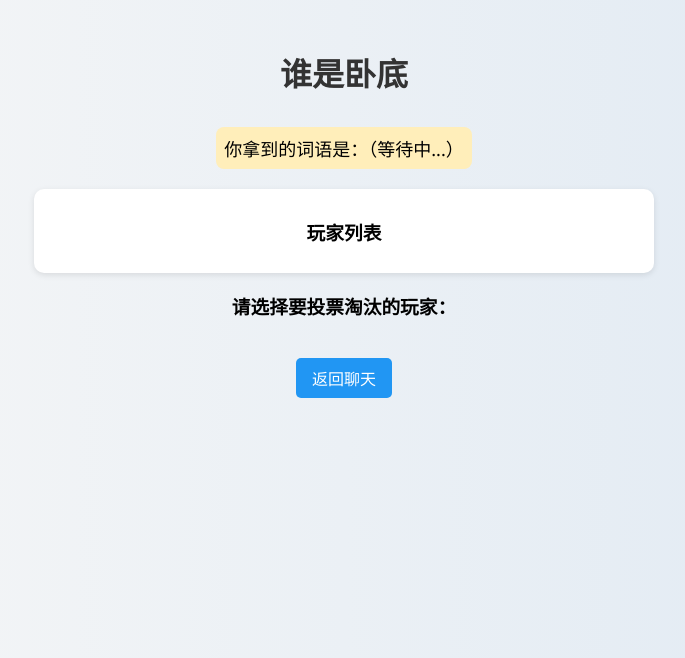
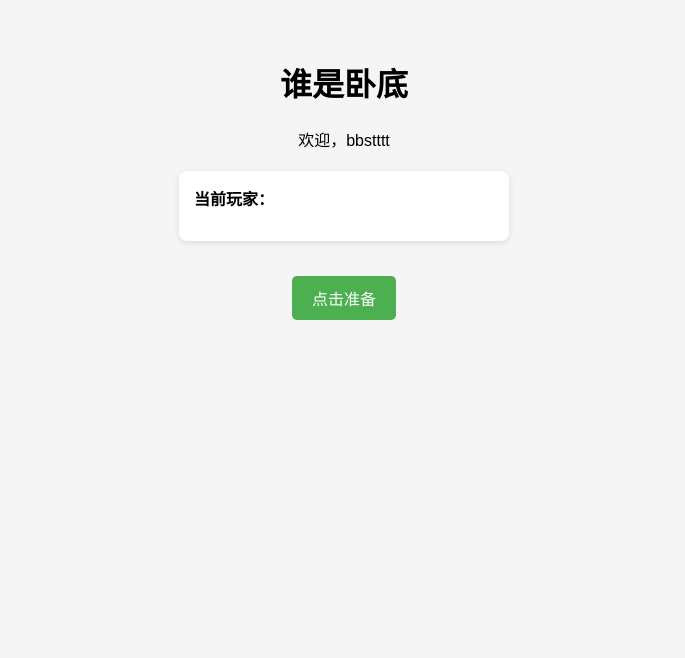
Before and after one commit to DBL-wdfamz/flask-chat-app, a Flask app: page /undercover in a window 1280 px wide. Shown: the top 658 px of the page, without its empty margins (296-981 px from the left). Run offline with Flask 3, Linux system fonts and the light colour scheme; a user stored in the database is signed in; some libraries are stand-ins or nearby versions.

Commit message:
Update undercover.html

```diff
--- a/templates/undercover.html
+++ b/templates/undercover.html
@@ -6,127 +6,130 @@
   <script src="https://cdn.socket.io/4.7.2/socket.io.min.js"></script>
   <style>
     body {
-      font-family: 'Segoe UI', sans-serif;
-      background: linear-gradient(to right, #f7f7f7, #dfe9f3);
-      padding: 20px;
+      font-family: sans-serif;
+      background-color: #f5f5f5;
       text-align: center;
+      padding: 30px;
     }
-    h1 { color: #333; }
-    .player-list {
-      margin: 10px auto;
-      padding: 10px;
-      max-width: 600px;
-      background: #fff;
-      border-radius: 10px;
+
+    #player-list {
+      margin: 20px auto;
+      max-width: 300px;
+      text-align: left;
+      background: white;
+      padding: 15px;
+      border-radius: 8px;
       box-shadow: 0 2px 6px rgba(0,0,0,0.1);
     }
-    .vote-button {
-      padding: 8px 12px;
-      margin: 5px;
+
+    button {
+      margin-top: 15px;
+      padding: 10px 20px;
+      font-size: 16px;
       background-color: #4CAF50;
       border: none;
       color: white;
       border-radius: 5px;
       cursor: pointer;
     }
-    .vote-button:disabled {
-      background-color: #ccc;
-      cursor: not-allowed;
+
+    button:hover {
+      background-color: #45a049;
     }
-    #your-word {
-      margin: 10px auto;
-      font-size: 18px;
-      background-color: #ffeeba;
-      padding: 8px;
-      border-radius: 8px;
-      display: inline-block;
+
+    #word-box {
+      font-size: 22px;
+      color: #333;
+      margin-top: 20px;
     }
+
+    #vote-section {
+      margin-top: 30px;
+    }
+
+    #vote-section select {
+      padding: 5px;
+      font-size: 16px;
+    }
+
     #result {
-      font-size: 20px;
+      margin-top: 20px;
       font-weight: bold;
-      margin-top: 15px;
-      color: #d33;
-    }
-    .back-button {
-      margin-top: 20px;
-      padding: 8px 16px;
-      background-color: #2196F3;
-      color: white;
-      border: none;
-      border-radius: 5px;
-      text-decoration: none;
-      display: inline-block;
-    }
-    .back-button:hover {
-      background-color: #0b7dda;
+      color: #d32f2f;
     }
   </style>
 </head>
 <body>
   <h1>谁是卧底</h1>
+  <p>欢迎，{{ username }}</p>
 
-  <div id="your-word">你拿到的词语是：<span id="my-word">（等待中...）</span></div>
-
-  <div class="player-list">
-    <h3>玩家列表</h3>
-    <div id="players"></div>
+  <div id="player-list">
+    <strong>当前玩家：</strong>
+    <ul id="players"></ul>
   </div>
 
-  <div>
-    <h3>请选择要投票淘汰的玩家：</h3>
-    <div id="vote-buttons"></div>
+  <div id="word-box"></div>
+
+  <button id="ready-btn">点击准备</button>
+
+  <div id="vote-section" style="display:none;">
+    <h3>请选择要淘汰的玩家：</h3>
+    <select id="vote-target"></select>
+    <button onclick="vote()">投票</button>
   </div>
 
   <div id="result"></div>
 
-  <a href="/chat" class="back-button">返回聊天</a>
-
   <script>
     const socket = io();
-    const myName = "{{ username }}";
-    let hasVoted = false;
+    const username = "{{ username }}";
 
-    socket.emit('join_undercover');
+    document.getElementById('ready-btn').onclick = function () {
+      socket.emit('join_undercover');
+      document.getElementById('ready-btn').disabled = true;
+      document.getElementById('ready-btn').innerText = "已准备，等待其他玩家...";
+    };
 
     socket.on('your_word', data => {
-      document.getElementById('my-word').innerText = data.word;
+      document.getElementById('word-box').innerText = `你的词语是：${data.word}`;
+      document.getElementById('vote-section').style.display = 'block';
     });
 
     socket.on('update_players', data => {
       const list = document.getElementById('players');
-      list.innerHTML = data.players.map(p => `<div>${p}</div>`).join('');
-    });
+      list.innerHTML = '';
+      const voteTarget = document.getElementById('vote-target');
+      voteTarget.innerHTML = '';
+      data.players.forEach(p => {
+        const li = document.createElement('li');
+        li.textContent = p;
+        list.appendChild(li);
 
-    socket.on('start_vote', data => {
-      const container = document.getElementById('vote-buttons');
-      container.innerHTML = '';
-      hasVoted = false;
-      data.players.forEach(player => {
-        const btn = document.createElement('button');
-        btn.className = 'vote-button';
-        btn.innerText = player;
-        btn.disabled = hasVoted || player === myName;
-        btn.onclick = () => {
-          if (!hasVoted) {
-            socket.emit('vote_undercover', { voted: player });
-            hasVoted = true;
-            btn.innerText += ' ✔️';
-            document.querySelectorAll('.vote-button').forEach(b => b.disabled = true);
-          }
-        };
-        container.appendChild(btn);
+        if (p !== username) {
+          const option = document.createElement('option');
+          option.value = p;
+          option.text = p;
+          voteTarget.appendChild(option);
+        }
       });
     });
 
-    socket.on('vote_result', data => {
-      const result = document.getElementById('result');
-      result.innerText = `被淘汰的是：${data.eliminated}`;
+    socket.on('eliminated', data => {
+      const msg = `玩家 ${data.player} 被淘汰`;
+      document.getElementById('result').innerText = msg;
     });
 
-    socket.on('game_result', data => {
-      const result = document.getElementById('result');
-      result.innerText = `游戏结束，${data.winner} 获胜！卧底是：${data.undercover}`;
+    socket.on('game_over', data => {
+      document.getElementById('result').innerText = `游戏结束：${data.result}`;
     });
+
+    function vote() {
+      const target = document.getElementById('vote-target').value;
+      if (target) {
+        socket.emit('vote', { target });
+        document.getElementById('vote-section').style.display = 'none';
+      }
+    }
   </script>
 </body>
 </html>
```
